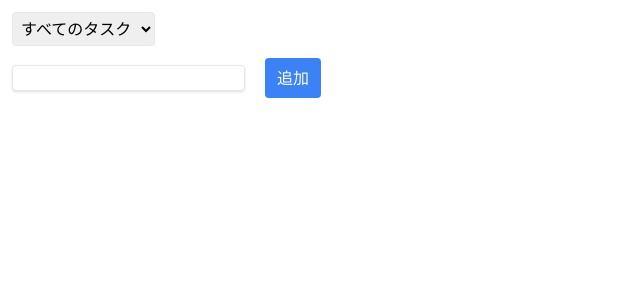
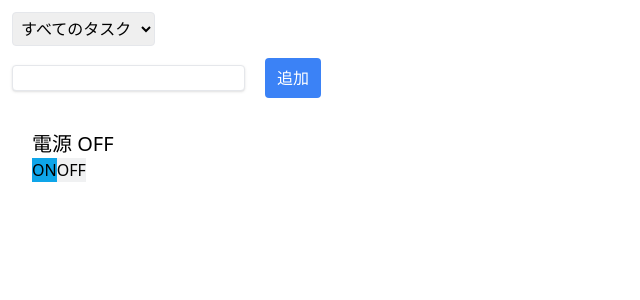
Before and after one commit to Go-Gunji/react-todo-app, a React (Create React App) app: page / in a window 1280 px wide. Shown: the top 300 px of the page, without its empty margins (0-640 px from the left). Built offline with nearby package versions, Linux system fonts and the light colour scheme.

Commit message:
test用のPowerコンポーネントを追加しfireEventやtoBeDisabledを触ってみる

```diff
--- a/src/App.tsx
+++ b/src/App.tsx
@@ -1,4 +1,5 @@
 import { useState } from "react";
+import Power from "./conponents/power";
 import { Select } from "./conponents/select";
 import { Todo, Filter } from "./type";
 
@@ -168,6 +169,7 @@ export const App = () => {
           );
         })}
       </ul>
+      <Power name="電源"></Power>
     </div>
   );
 };
--- /dev/null
+++ b/src/conponents/power/index.tsx
@@ -0,0 +1,34 @@
+import { useState } from "react";
+
+type Props = {
+  name: string;
+};
+
+export const Power = (props: Props) => {
+  const [power, setPower] = useState(false);
+  const nomalStyle = "bg-sky-500";
+  const disabledStyle = "bg-gray-500/10";
+  return (
+    <div style={{ margin: "2em" }}>
+      <h1 className="text-xl">
+        {props.name} {power ? "ON" : "OFF"}{" "}
+      </h1>
+      <button
+        className={power ? disabledStyle : nomalStyle}
+        onClick={() => setPower(true)}
+        disabled={power ? true : false}
+      >
+        ON
+      </button>
+      <button
+        className={power ? nomalStyle : disabledStyle}
+        onClick={() => setPower(false)}
+        disabled={!power ? true : false}
+      >
+        OFF
+      </button>
+    </div>
+  );
+};
+
+export default Power;
```
Also changed, not shown: 1 other file (tests, documents, lock files or other folders).
